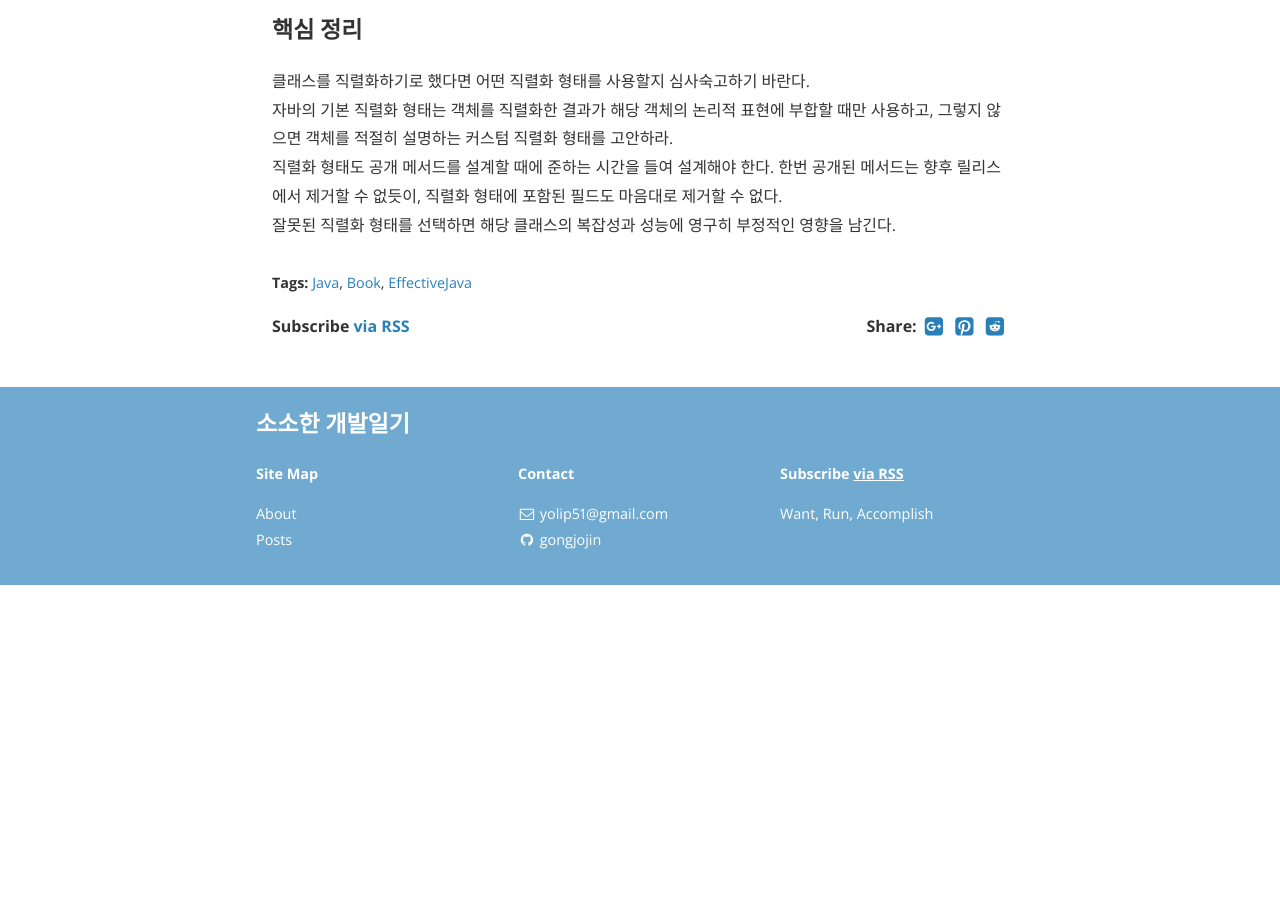
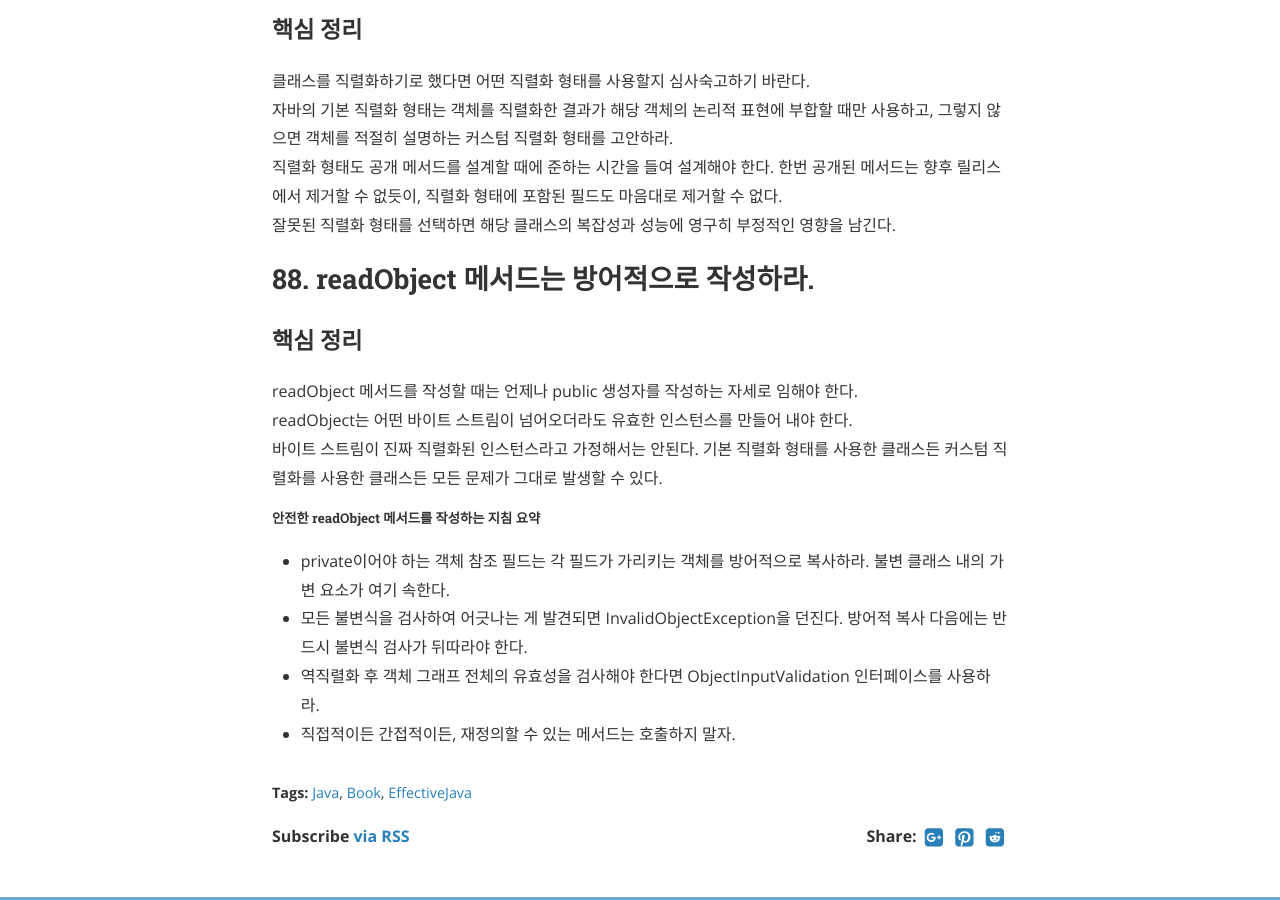
Before and after one commit to gonghojin/gonghojin.github.io, a Jekyll site: the page built from _posts/book/java/effectiveJava/2019-12-31-effectiveJava.md, in a window 1280 px wide and 900 px high, scrolled down 1375 px. Built offline with Jekyll 4.4.1, drawn with Linux system fonts in a browser that asks for light colours; nearby versions of some CDN libraries; comment, search, counter and statistics services are not loaded; before the commit the page ends 1960 px from its top, so only the background shows below that.

Commit message:
Add: 이펙티브자바_88.readObject 메서드는 방어적으로 작성하라.

```diff
--- a/_posts/book/java/effectiveJava/2019-12-31-effectiveJava.md
+++ b/_posts/book/java/effectiveJava/2019-12-31-effectiveJava.md
@@ -29,3 +29,15 @@ Serializable은 구현한다고 선언하기는 아주 쉽지만, 그것은 눈
 자바의 기본 직렬화 형태는 객체를 직렬화한 결과가 해당 객체의 논리적 표현에 부합할 때만 사용하고, 그렇지 않으면 객체를 적절히 설명하는 커스텀 직렬화 형태를 고안하라.
 직렬화 형태도 공개 메서드를 설계할 때에 준하는 시간을 들여 설계해야 한다. 한번 공개된 메서드는 향후 릴리스에서 제거할 수 없듯이, 직렬화 형태에 포함된 필드도 마음대로 제거할 수 없다.
 잘못된 직렬화 형태를 선택하면 해당 클래스의 복잡성과 성능에 영구히 부정적인 영향을 남긴다.
+
+## 88. readObject 메서드는 방어적으로 작성하라.
+### 핵심 정리
+readObject 메서드를 작성할 때는 언제나 public 생성자를 작성하는 자세로 임해야 한다.
+readObject는 어떤 바이트 스트림이 넘어오더라도 유효한 인스턴스를 만들어 내야 한다.
+바이트 스트림이 진짜 직렬화된 인스턴스라고 가정해서는 안된다. 기본 직렬화 형태를 사용한 클래스든 커스텀 직렬화를 사용한 클래스든 모든 문제가 그대로 발생할 수 있다.
+
+##### 안전한 readObject 메서드를 작성하는 지침 요약
++ private이어야 하는 객체 참조 필드는 각 필드가 가리키는 객체를 방어적으로 복사하라. 불변 클래스 내의 가변 요소가 여기 속한다.
++ 모든 불변식을 검사하여 어긋나는 게 발견되면 InvalidObjectException을 던진다. 방어적 복사 다음에는 반드시 불변식 검사가 뒤따라야 한다.
++ 역직렬화 후 객체 그래프 전체의 유효성을 검사해야 한다면 ObjectInputValidation 인터페이스를 사용하라.
++ 직접적이든 간접적이든, 재정의할 수 있는 메서드는 호출하지 말자.
```
Also changed, not shown: _posts/book/java/effectiveJava/2019-10-13-effectiveJava4.md (+1 -1 lines).
